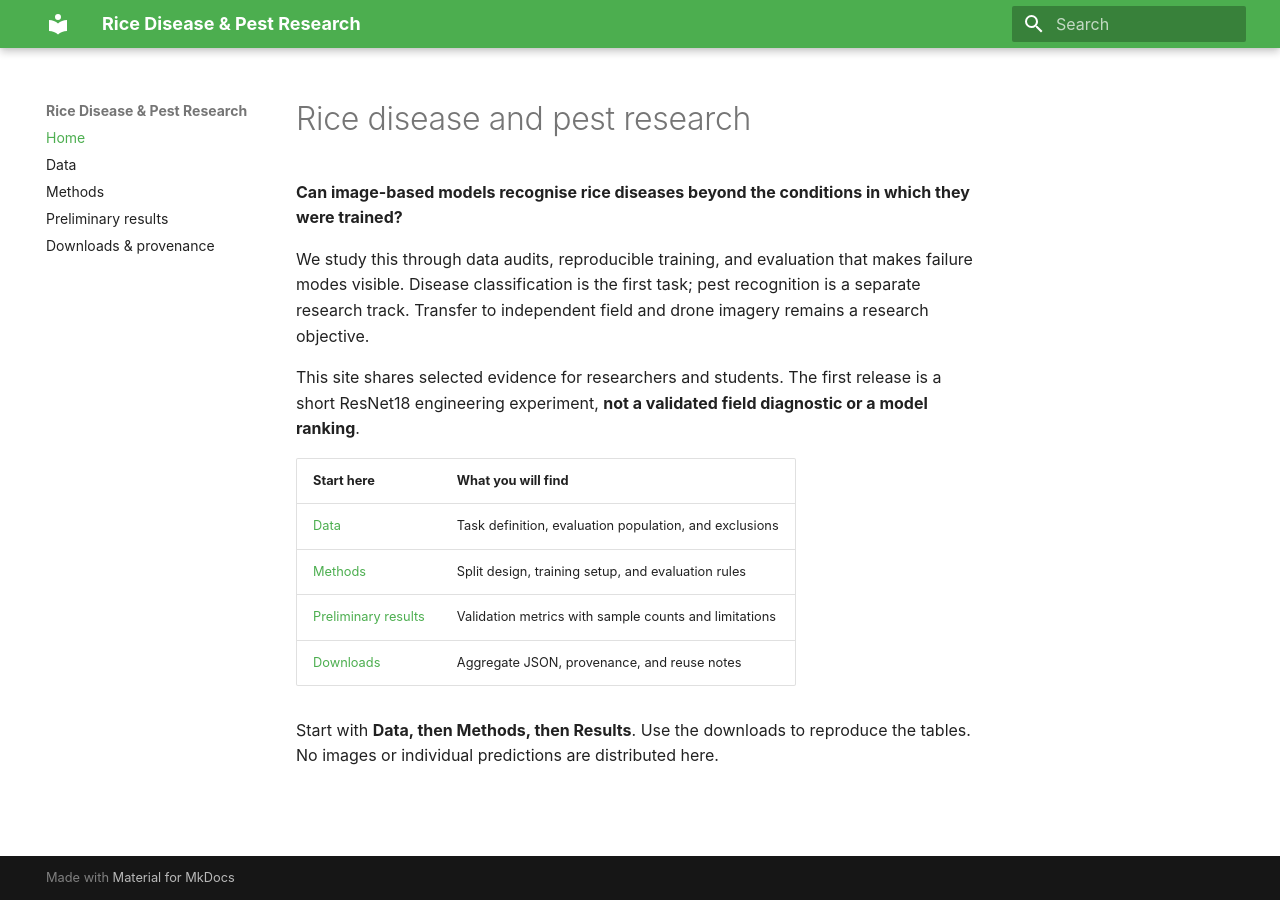
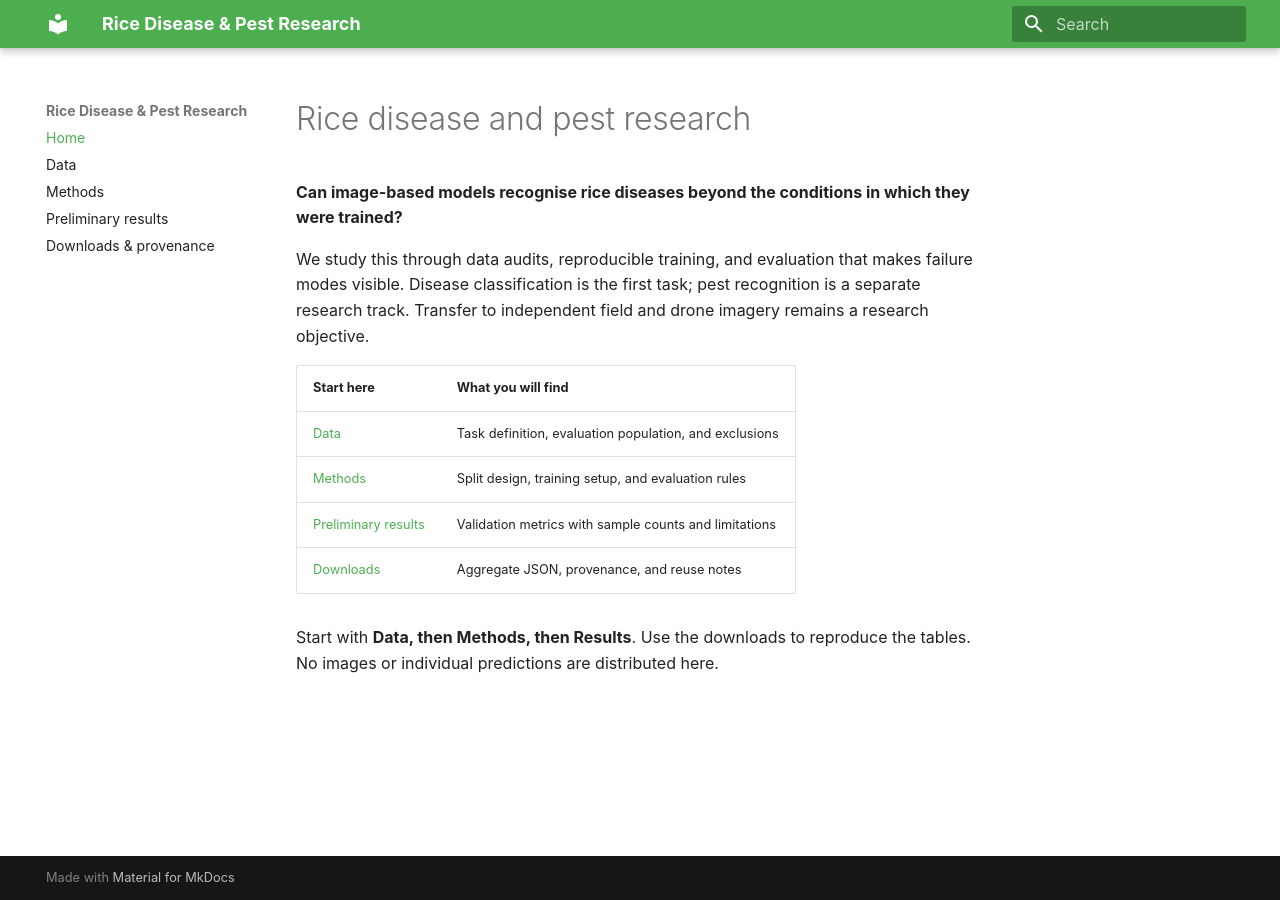
Before and after one commit to khartung0/rice-disease-and-pest-detection-website, an MkDocs documentation site: the page built from docs/index.md, in a window 1280 px wide. Built offline with MkDocs 1.6.1 and Material for MkDocs 9.7.7, drawn with Linux system fonts in a browser that asks for light colours.

Commit message:
docs: simplify public homepage introduction

```diff
--- a/docs/index.md
+++ b/docs/index.md
@@ -5,9 +5,6 @@
 We study this through data audits, reproducible training, and evaluation that makes failure
 modes visible. Disease classification is the first task; pest recognition is a separate
 research track. Transfer to independent field and drone imagery remains a research objective.
-
-This site shares selected evidence for researchers and students. The first release is a short
-ResNet18 engineering experiment, **not a validated field diagnostic or a model ranking**.
 
 | Start here | What you will find |
 |---|---|
```
